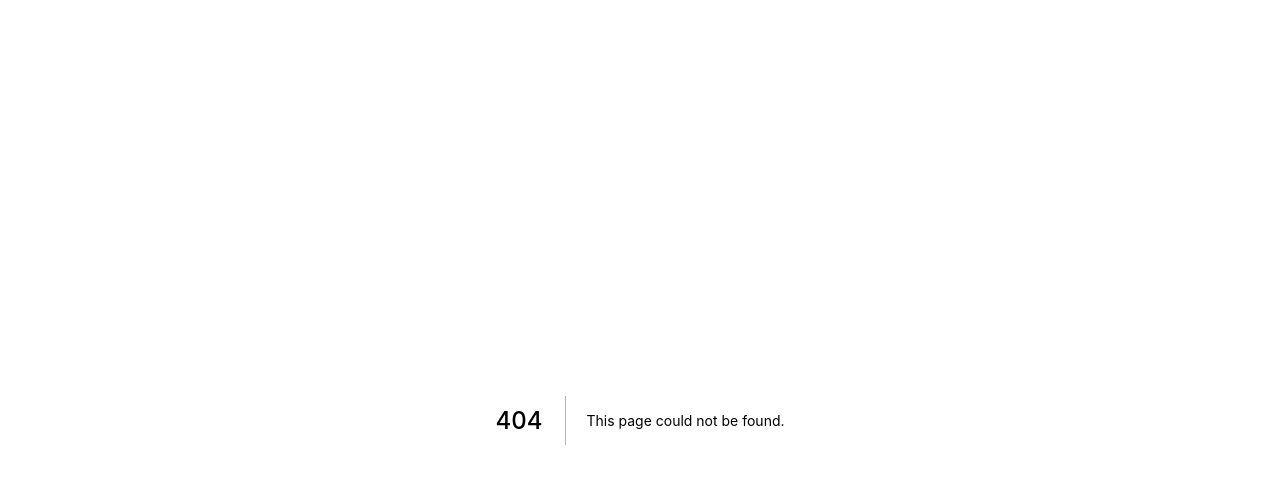
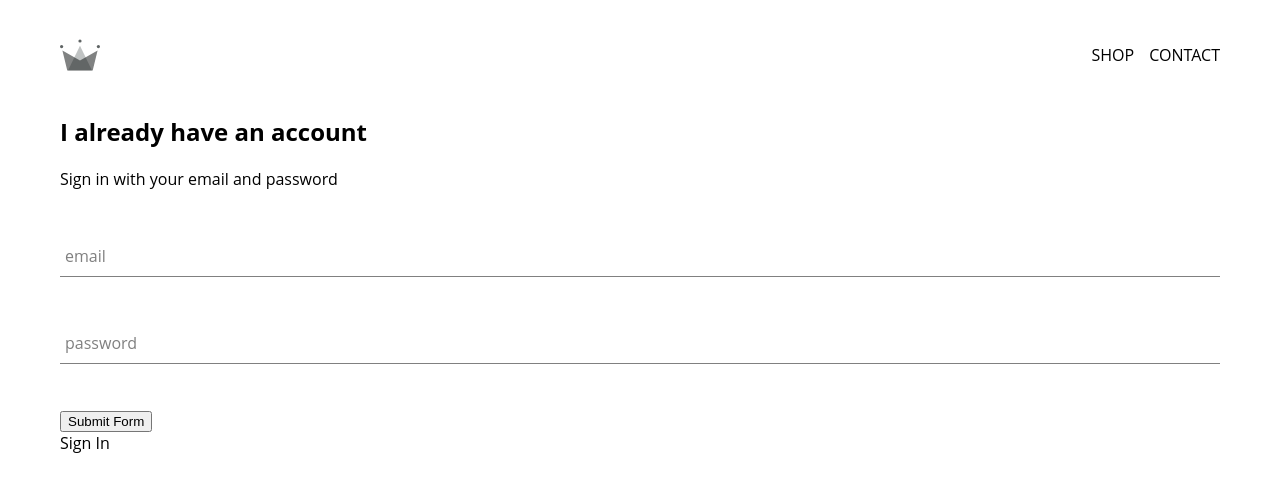
Before and after one commit to YoheiKo/ecommerce-demo, a Next.js app: page /signin in a window 1280 px wide. Before the commit this address had no page. Shown: the top 492 px of the page. Built offline with nearby package versions, Linux system fonts and the light colour scheme.

Commit message:
add siginin

```diff
--- /dev/null
+++ b/components/Forminput.js
@@ -0,0 +1,76 @@
+import React from "react";
+import styled, { css } from "styled-components";
+
+function Forminput({ handleChange, label, ...otherProps }) {
+  return (
+    <GroupContainer>
+      <FormInput onChange={handleChange} type {...otherProps} />
+      {label ? (
+        otherProps.value.length ? (
+          <Shrink>{label}</Shrink>
+        ) : (
+          <FormInputLabel>{label}</FormInputLabel>
+        )
+      ) : null}
+    </GroupContainer>
+  );
+}
+
+export default Forminput;
+
+const Colors = {
+  sub: "gray",
+  main: "black",
+};
+
+const mixinShrink = css`
+  position: absolute;
+  top: -14px;
+  left: 5px;
+  font-size: 12px;
+  color: ${Colors.main};
+`;
+
+const FormInput = styled.input`
+  position: relative;
+  background: none;
+  background-color: white;
+  color: ${Colors.sub};
+  font-size: 18px;
+  padding: 10px 10px 10px 5px;
+  display: block;
+  width: 100%;
+  border: none;
+  border-radius: 0;
+  border-bottom: 1px solid ${Colors.sub};
+  margin: 25px 0;
+  letter-spacing: ${(props) => (props.type === "password" ? "0.3em" : "")};
+
+  :focus {
+    outline: none;
+  }
+`;
+
+const Shrink = styled.label`
+  ${mixinShrink}
+`;
+
+const FormInputLabel = styled.label`
+  color: ${Colors.sub};
+  font-size: 16px;
+  font-weight: normal;
+  position: absolute;
+  pointer-events: none;
+  left: 5px;
+  top: 10px;
+  transition: 300ms ease all;
+`;
+
+const GroupContainer = styled.div`
+  position: relative;
+  margin: 45px 0;
+
+  & ${FormInput}:hover + ${FormInputLabel} {
+    ${mixinShrink}
+  }
+`;
--- /dev/null
+++ b/components/Singin.js
@@ -0,0 +1,72 @@
+import React, { useRef, useState } from "react";
+import styled from "styled-components";
+import Forminput from "./Forminput";
+
+class SignIn extends React.Component {
+  constructor(props) {
+    super(props);
+
+    this.state = {
+      email: "",
+      password: "",
+    };
+  }
+
+  handleSubmit = (e) => {
+    e.preventDefault();
+    this.setState({ email: "", password: "" });
+  };
+
+  handleChange = (e) => {
+    const { value, name } = e.target;
+    this.setState({ [name]: value });
+  };
+
+  render() {
+    return (
+      <SigninComponent>
+        <h2>I already have an account</h2>
+        <span>Sign in with your email and password</span>
+        <form onSubmit={this.handleSubmit}>
+          <Forminput
+            name="email"
+            type="email"
+            value={this.state.email}
+            handleChange={this.handleChange}
+            label="email"
+            required
+          />
+          <Forminput
+            name="password"
+            type="password"
+            value={this.state.password}
+            handleChange={this.handleChange}
+            label="password"
+            required
+          />
+          <input type="submit" value="Submit Form" />
+        </form>
+        {this.email}
+        {this.password}
+      </SigninComponent>
+    );
+  }
+}
+export default SignIn;
+
+// function Singin() {
+//   const [email, setemail] = useState("");
+//   const [password, setpassword] = useState("");
+
+//   const refEmail = useRef("");
+//   const refPass = useRef("");
+
+// const handleChange = (e) => {
+//   // setemail(refEmail.current.value);
+//   // setpassword(refPass.current.value);
+//   const [value, name] = e.currentTarget;
+//   console.log(name);
+//   // name === "email" ? console.log("email") : console.log("pass");
+// };
+
+const SigninComponent = styled.div``;
--- /dev/null
+++ b/pages/signin.js
@@ -0,0 +1,18 @@
+import React from "react";
+import styled from "styled-components";
+import Header from "../components/Header";
+import Singin from "../components/Singin";
+
+function signin() {
+  return (
+    <div>
+      <Header />
+      <Singin />
+      <SignInAndOut>Sign In</SignInAndOut>
+    </div>
+  );
+}
+
+export default signin;
+
+const SignInAndOut = styled.div``;
```
